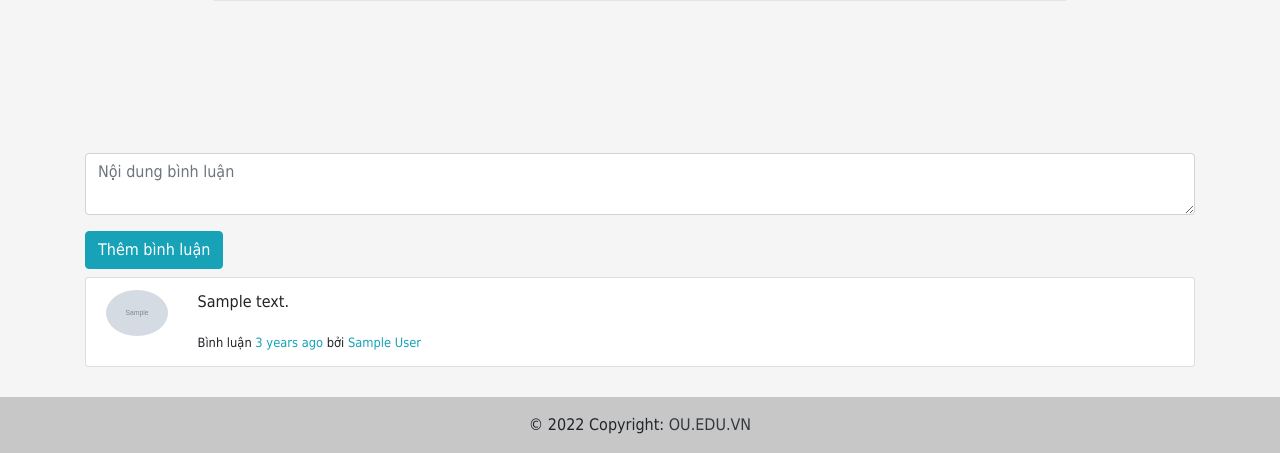
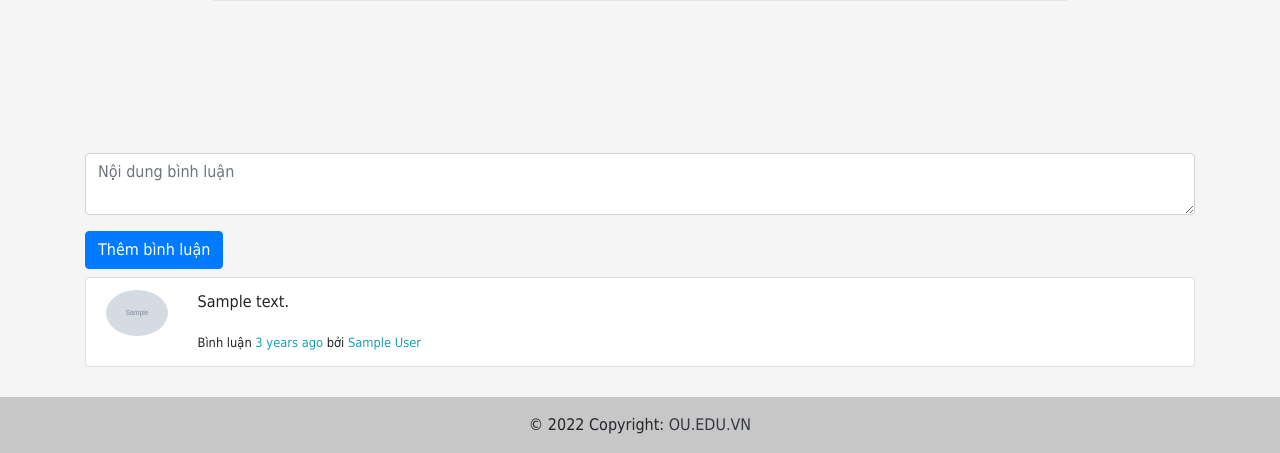
Before and after one commit to tdkhoa2002/quanlynhasach, a Flask app: page /books/1 in a window 1280 px wide. Shown: the part 635-1088 px from the top of the page. Run offline with Flask 3, Linux system fonts and the light colour scheme; a user stored in the database is signed in; tables that the repository leaves empty hold one stand-in row (values such as "Sample post"); grey boxes marked "Sample" are stand-in pictures; some libraries are stand-ins or nearby versions.

Commit message:
update comments

```diff
--- a/managementbook/models.py
+++ b/managementbook/models.py
@@ -77,7 +77,7 @@ class Comment(BaseModel):
     content = Column(String(255), nullable=False)
     created_date = Column(DateTime, default=datetime.now())
     user_id = Column(Integer, ForeignKey(User.id), nullable=False)
-    book_id = Column(Integer, ForeignKey(Book.id), nullable=False)
+    book_id = Column(Integer, ForeignKey(Book.id), nullable=True)
 
 
 if __name__ == '__main__':
--- a/managementbook/templates/details.html
+++ b/managementbook/templates/details.html
@@ -56,7 +56,7 @@
         <textarea class="form-control" id="comment-content" placeholder="Nội dung bình luận"></textarea>
     </div>
     <div class="mt-1">
-        <input type="button" onclick="addComment({{ book.id }})" value="Thêm bình luận" class="btn btn-info" />
+        <input type="button" onclick="addComment({{ book.id }})" value="Thêm bình luận" class="btn btn-primary" />
     </div>
 </div>
 {% else %}
```
